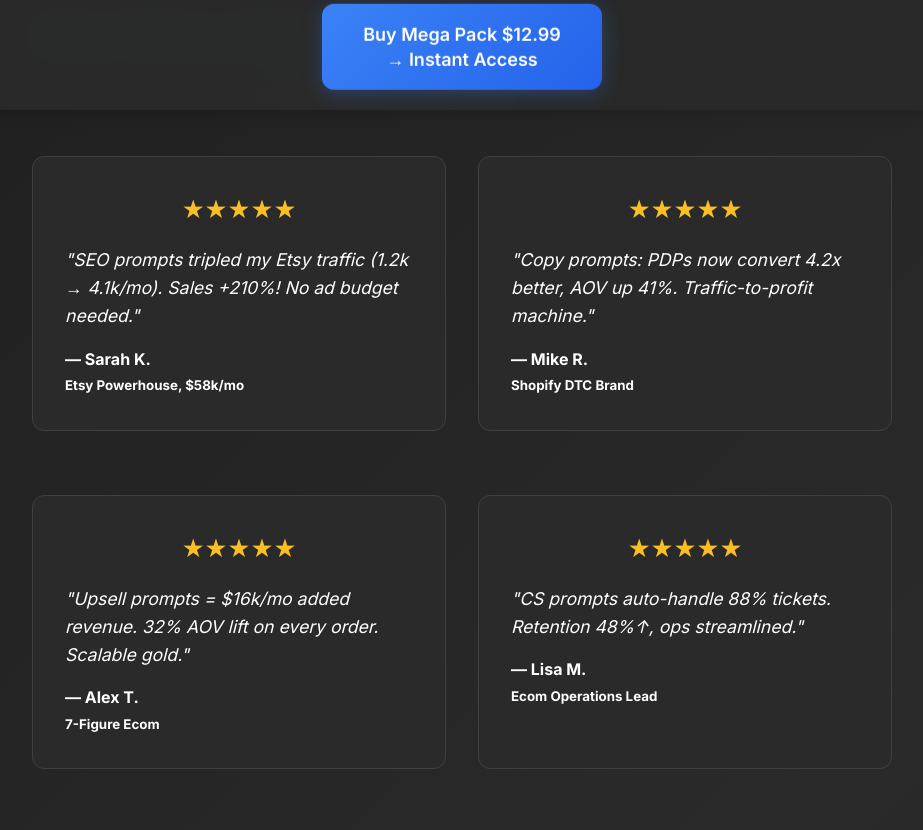
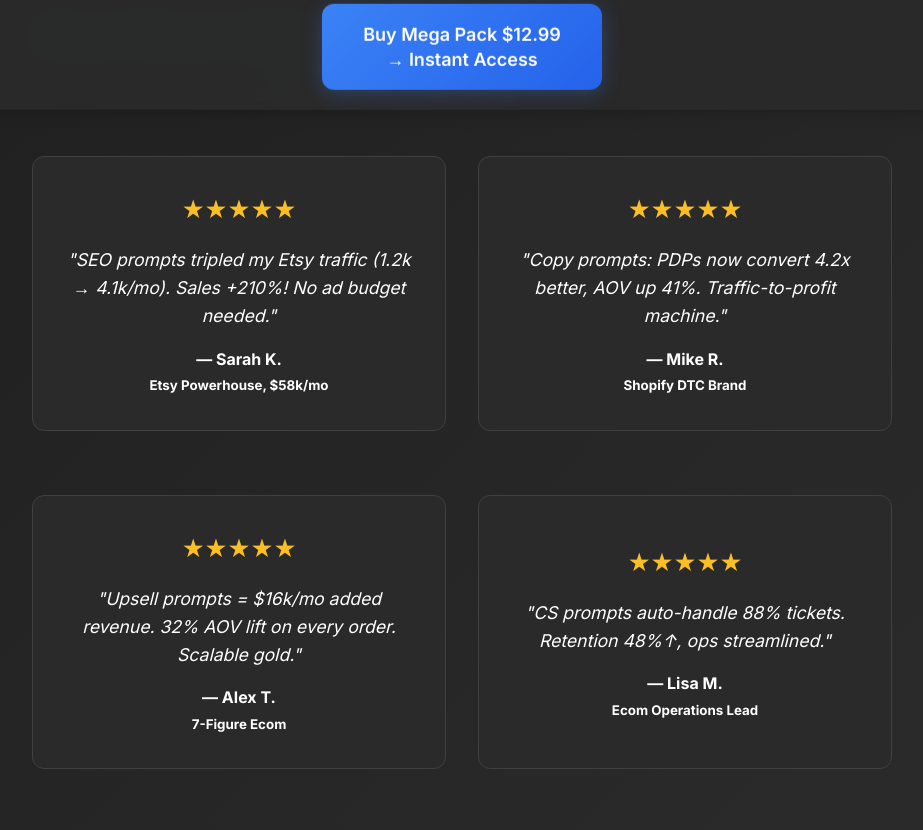
Before and after one commit to glyphjohnson/glyph-prompt-mastery, a plain HTML site: page index.html in a window 1280 px wide. Shown: the part 848-1678 px from the top of the page, without its empty margins (178-1101 px from the left). Drawn offline with Linux system fonts and the light colour scheme.

Commit message:
Fix grid cells: added .grid-cell class with text-align:center; justify-content:center; flex-direction:column; display:flex. Applied to all .card. Hero btn centering confirmed via existing flex styles.

```diff
--- a/index.html
+++ b/index.html
@@ -316,7 +316,14 @@
                 max-width: none;
             }
         }
-    </style>
+            .grid-cell {
+            text-align: center;
+            justify-content: center;
+            flex-direction: column;
+            display: flex;
+        }
+
+</style>
 </head>
 <body>
     <header>
@@ -347,27 +354,27 @@
             <h2>Real Store Owners Crushing It</h2>
             <p style="text-align: center; margin-bottom: 3rem; color: var(--text-secondary);">Don't take our word—see the wins</p>
             <div style="display: grid; grid-template-columns: repeat(auto-fit, minmax(300px, 1fr)); gap: 2rem;">
-                <div class="card">
+                <div class="grid-cell card">
                     <div style="color: #fbbf24; font-size: 1.6em; margin-bottom: 1rem; text-align: center;">★★★★★</div>
                     <blockquote>"SEO prompts tripled my Etsy traffic (1.2k → 4.1k/mo). Sales +210%! No ad budget needed."</blockquote>
                     <strong>— Sarah K.<br><small>Etsy Powerhouse, $58k/mo</small></strong>
                 </div>
-                <div class="card">
+                <div class="grid-cell card">
                     <div style="color: #fbbf24; font-size: 1.6em; margin-bottom: 1rem; text-align: center;">★★★★★</div>
                     <blockquote>"Copy prompts: PDPs now convert 4.2x better, AOV up 41%. Traffic-to-profit machine."</blockquote>
                     <strong>— Mike R.<br><small>Shopify DTC Brand</small></strong>
                 </div>
-                <div class="card">
+                <div class="grid-cell card">
                     <div style="color: #fbbf24; font-size: 1.6em; margin-bottom: 1rem; text-align: center;">★★★★★</div>
                     <blockquote>"Upsell prompts = $16k/mo added revenue. 32% AOV lift on every order. Scalable gold."</blockquote>
                     <strong>— Alex T.<br><small>7-Figure Ecom</small></strong>
                 </div>
-                <div class="card">
+                <div class="grid-cell card">
                     <div style="color: #fbbf24; font-size: 1.6em; margin-bottom: 1rem; text-align: center;">★★★★★</div>
                     <blockquote>"CS prompts auto-handle 88% tickets. Retention 48%↑, ops streamlined."</blockquote>
                     <strong>— Lisa M.<br><small>Ecom Operations Lead</small></strong>
                 </div>
-                <div class="card">
+                <div class="grid-cell card">
                     <div style="color: #fbbf24; font-size: 1.6em; margin-bottom: 1rem; text-align: center;">★★★★★</div>
                     <blockquote>"Best $13 biz investment. Prompts outperform agencies, scale infinitely."</blockquote>
                     <strong>— Jordan P.<br><small>Solo Founder</small></strong>
@@ -377,7 +384,7 @@
 
         <section id="products" class="container">
             <h2>Grab Your Prompt Arsenal</h2>
-            <div class="card">
+            <div class="grid-cell card">
                 <h3>Starter Pack</h3>
                 <div class="price">$10</div>
                 <ul>
@@ -393,7 +400,7 @@
                     <input type="submit" value="Buy Starter ($10)" class="btn">
                 </form>
             </div>
-            <div class="card">
+            <div class="grid-cell card">
                 <h3>Mega Pack (Most Popular)</h3>
                 <div class="price">$12.99</div>
                 <p>Everything: 500+ prompts. Instant PDF, lifetime access/updates.</p>
@@ -412,7 +419,7 @@
                     <input type="submit" value="Buy Mega Pack ($12.99)" class="btn">
                 </form>
             </div>
-            <div class="card">
+            <div class="grid-cell card">
                 <h3>Pro Pack</h3>
                 <div class="price">$19.99<span>/mo</span></div>
                 <p>Coming soon: Advanced prompts, custom engineering, VIP support, exclusive dashboard.</p>
```
